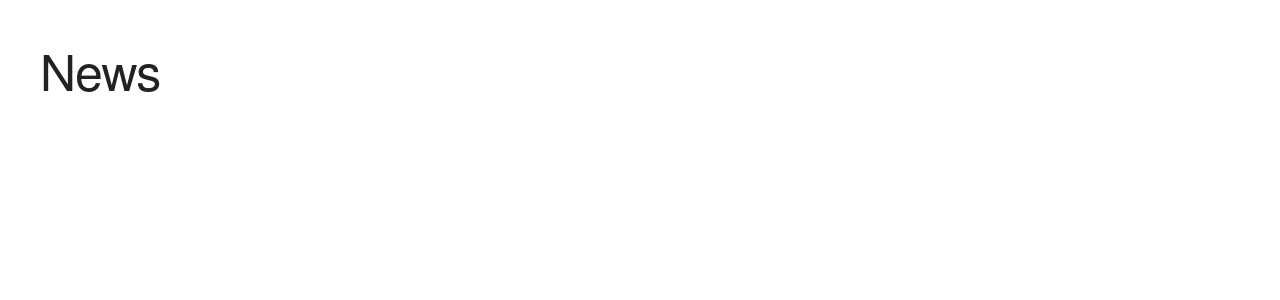
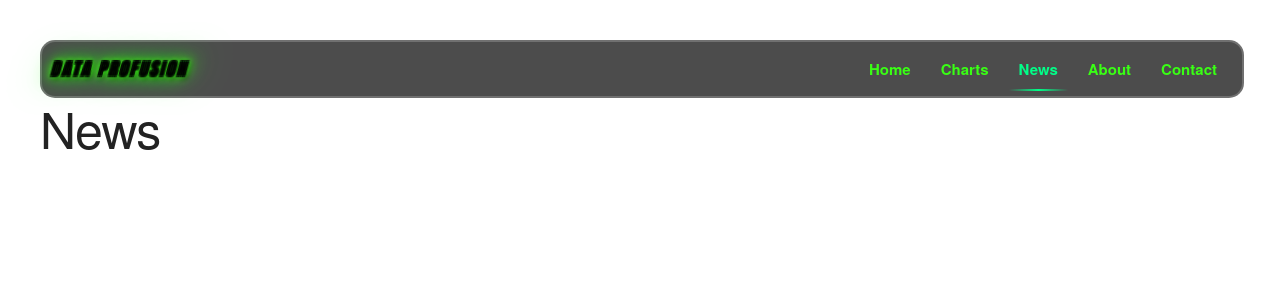
Before and after one commit to FortesFortunaAdiuvat/DataProfusion, a Flask app: page /news in a window 1280 px wide. Shown: the top 300 px of the page. Run offline with Flask 3, Linux system fonts and the light colour scheme.

Commit message:
Add styling for navigation bar

```diff
--- /dev/null
+++ b/app/static/css/nav.css
@@ -0,0 +1,84 @@
+.nav-bar {
+    width: 100%;
+    padding: 1rem 0;
+    background: rgba(0, 0, 0, 0.7);
+    backdrop-filter: blur(10px);
+    border: 2px solid rgba(255, 255, 255, 0.2);
+    border-radius: 15px;
+    opacity: 0;
+    animation: fadeIn 1.5s ease-out 1s forwards;
+}
+
+.nav-content {
+    display: flex;
+    justify-content: space-between;
+    align-items: center;
+    flex-wrap: wrap;
+    padding: 0 1rem;
+}
+
+.nav-links {
+    display: flex;
+    justify-content: center;
+    flex-wrap: wrap;
+}
+
+.nav-item {
+    color: #39FF14;
+    text-decoration: none;
+    font-weight: bold;
+    padding: 0.5rem 1rem;
+    transition: color 0.3s ease;
+    margin: 0 0.5rem;
+}
+
+.nav-item:hover {
+    color: #00ff88;
+    text-decoration: underline;
+    text-decoration-color: #00ff88;
+}
+
+.nav-brand {
+    font-family: 'Impact', 'Arial Black', sans-serif;
+    font-size: 1.8rem;
+    font-weight: bold;
+    color: #39FF14;
+    text-transform: uppercase;
+    letter-spacing: 2px;
+    transform: skew(-15deg);
+    text-shadow:
+        -1px -1px 0 rgba(0, 0, 0, 0.7),
+        1px -1px 0 rgba(0, 0, 0, 0.7),
+        -1px 1px 0 rgba(0, 0, 0, 0.7),
+        1px 1px 0 rgba(0, 0, 0, 0.7),
+        0 0 5px #39FF14,
+        0 0 10px #39FF14,
+        0 0 20px #39FF14,
+        0 0 40px #39FF14,
+        3px 3px 5px rgba(0, 0, 0, 0.8);
+    background: linear-gradient(45deg, #39FF14, #00ff88);
+    -webkit-background-clip: text;
+    background-clip: text;
+    -webkit-text-fill-color: transparent;
+    text-decoration: none;
+}
+
+.active {
+    color: #00ff88;
+    position: relative;
+}
+
+.active::after {
+    content: '';
+    position: absolute;
+    width: 100%;
+    height: 2px;
+    bottom: -5px;
+    left: 0;
+    background: linear-gradient(90deg, transparent, #00ff88, transparent);
+}
+
+@keyframes fadeIn {
+    from { opacity: 0; }
+    to { opacity: 1; }
+}
--- a/app/templates/layout.html
+++ b/app/templates/layout.html
@@ -12,6 +12,7 @@
       rel="stylesheet"
       href="https://cdnjs.cloudflare.com/ajax/libs/skeleton/2.0.4/skeleton.min.css"
     />
+    <link rel="stylesheet" href="{{ url_for('static', filename='css/nav.css') }}" />
     <style>
       body {
         margin: 40px;
@@ -19,6 +20,18 @@
     </style>
   </head>
   <body>
+    <nav class="nav-bar">
+      <div class="nav-content">
+        <a href="{{ url_for('index') }}" class="nav-brand">Data Profusion</a>
+        <div class="nav-links">
+          <a href="{{ url_for('index') }}" class="nav-item {{ 'active' if active_page == 'home' }}">Home</a>
+          <a href="{{ url_for('charts') }}" class="nav-item {{ 'active' if active_page == 'charts' }}">Charts</a>
+          <a href="{{ url_for('news') }}" class="nav-item {{ 'active' if active_page == 'news' }}">News</a>
+          <a href="{{ url_for('about') }}" class="nav-item {{ 'active' if active_page == 'about' }}">About</a>
+          <a href="{{ url_for('contact') }}" class="nav-item {{ 'active' if active_page == 'contact' }}">Contact</a>
+        </div>
+      </div>
+    </nav>
     {% block content %}{% endblock %}
   </body>
 </html>
```
